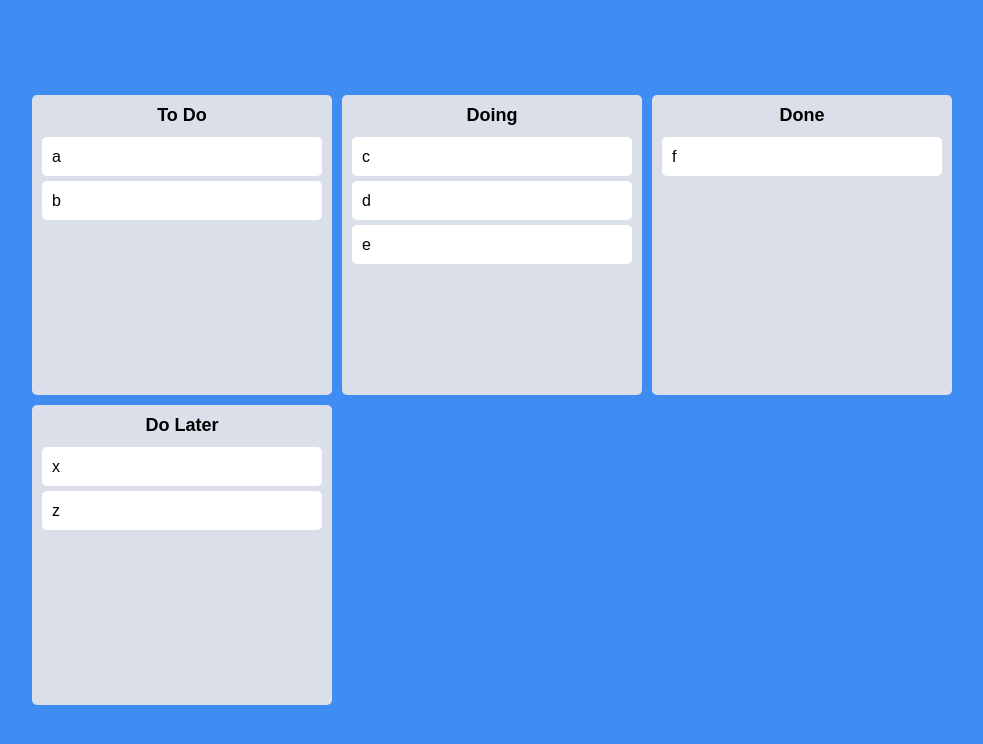
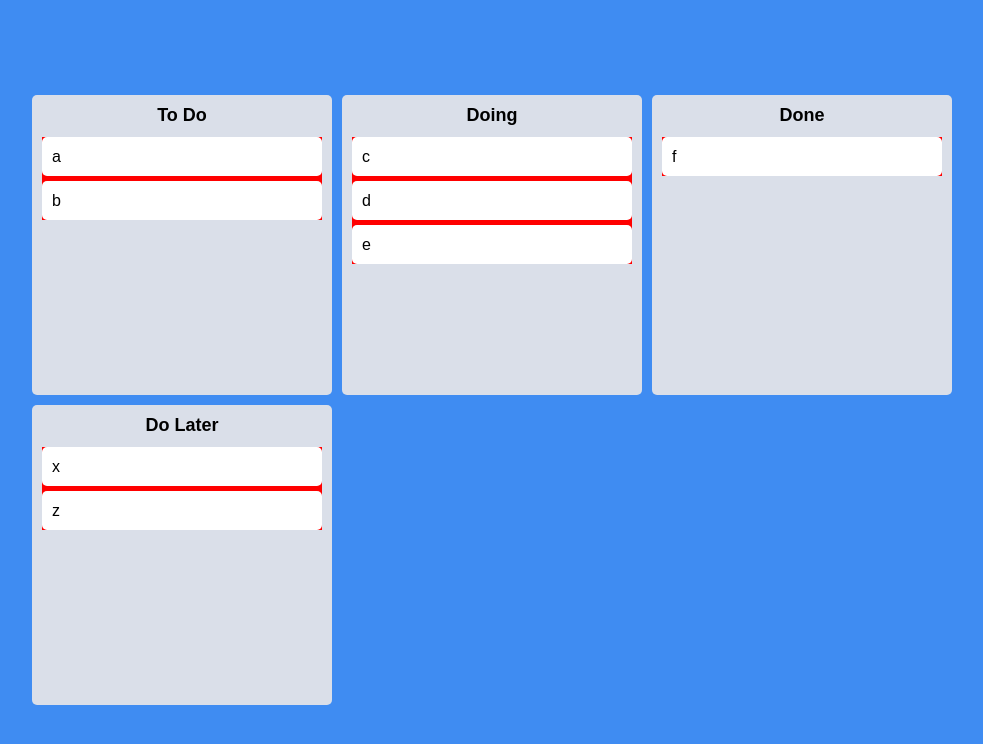
Before and after one commit to honghyunAhn/react-trello, a React (Create React App) app: page / in a window 1280 px wide. Shown: the top 744 px of the page, without its empty margins (268-1251 px from the left). Built offline with nearby package versions, Linux system fonts and the light colour scheme.

Commit message:
Cross Board Movement

```diff
--- a/src/Components/Board.tsx
+++ b/src/Components/Board.tsx
@@ -29,7 +29,11 @@ function Board({ toDos, boardId }: IBoardProps) {
       <Title>{boardId}</Title>
       <Droppable droppableId={boardId}>
         {(magic) => (
-          <div ref={magic.innerRef} {...magic.droppableProps}>
+          <div
+            style={{ backgroundColor: "red" }}
+            ref={magic.innerRef}
+            {...magic.droppableProps}
+          >
             {toDos.map((toDo, index) => (
               <DragabbleCard key={toDo} index={index} toDo={toDo} />
             ))}
```
